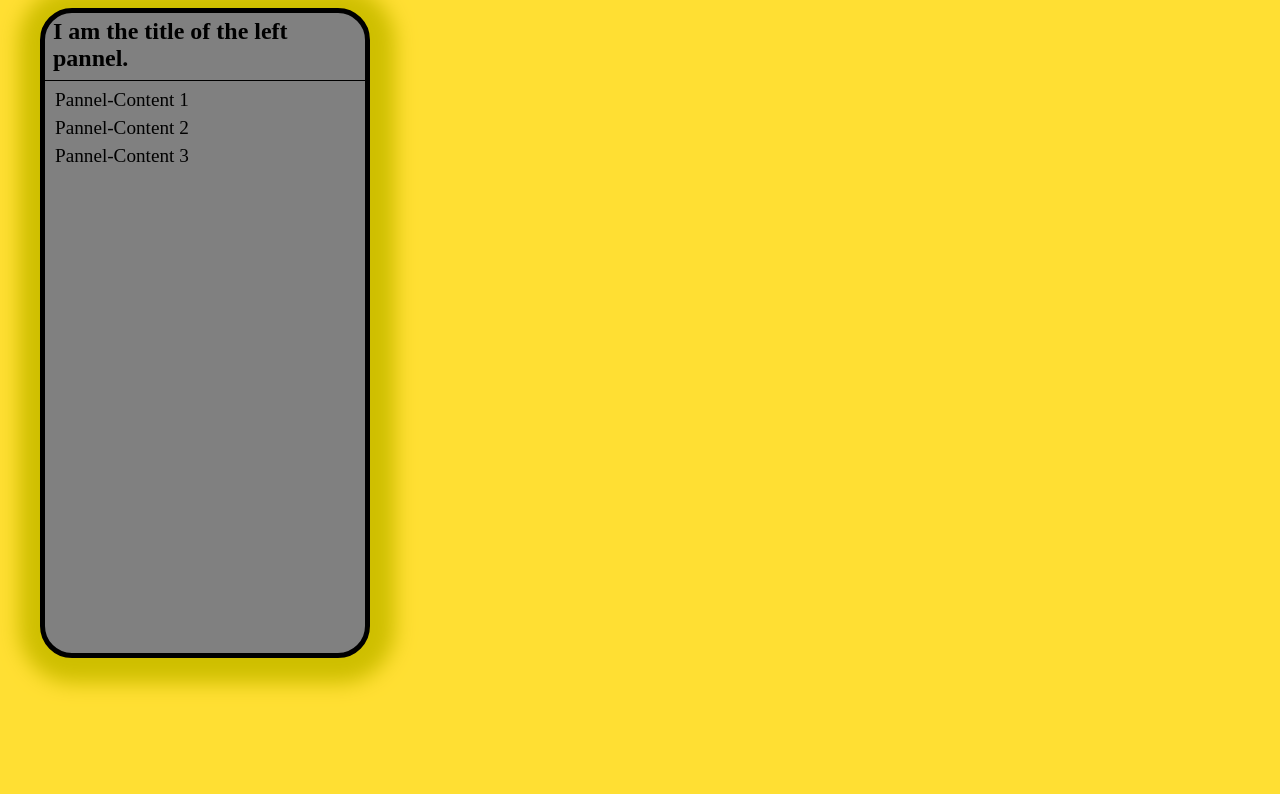
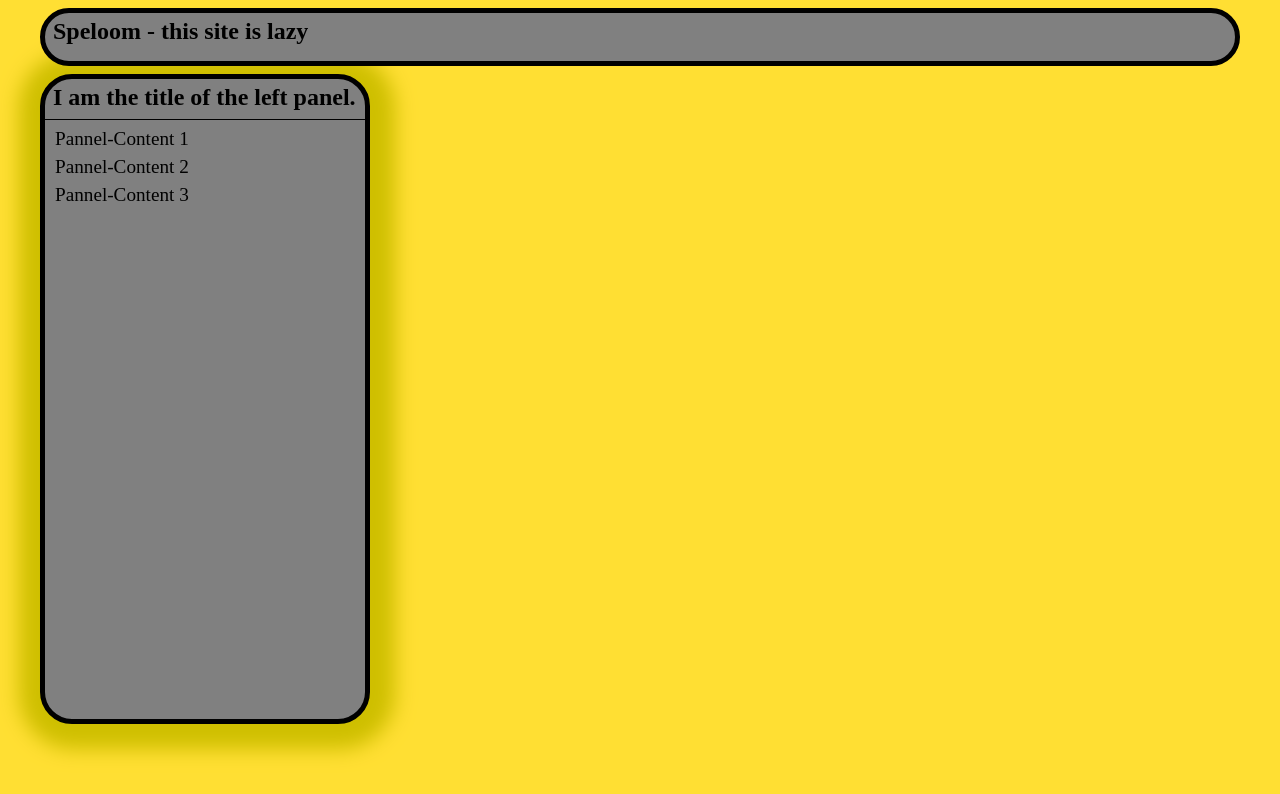
Before and after one commit to ycMia/Speloom, a plain HTML site: page index.html in a window 1280 px wide. Drawn offline with Linux system fonts and the light colour scheme.

Commit message:
Fri Nov 24 00:51:06 CST 2023

```diff
--- a/css/default.css
+++ b/css/default.css
@@ -10,29 +10,38 @@ body {
 	color: black;
 }
 
-.pannel {
+.panel {
     background:grey;
+    border: solid 5px;
+    border-color:black;
+    border-radius: 2em;
 }
 
-.pannel, .box-shadow{
+.box-shadow{
     box-shadow: 2px 2px 20px 23px #cfbf00;
 }
-.pannel .pannel-title-container{
+
+.panel .panel-title-container{
     margin: 0px 0px 0.5em 0px;
     padding: 5px 8px 0.5em 8px;
     border-bottom: solid 1px;
 }
 
-.pannel-title-container .pannel-title{
+.panel .panel-title-container-clear{
+    margin: 0px 0px 0.5em 0px;
+    padding: 5px 8px 0.5em 8px;
+}
+
+.panel-title{
     font-size:1.5em;
     font-weight:bold;
 }
 
-.pannel .pannel-content-container{
+.panel .panel-content-container{
     padding: 0px 0px 1em 10px;
 }
 
-.pannel-content-container .pannel-content{
+.panel-content-container .panel-content{
     font-size:1.2em;
     color-:#000000;
     padding-right:8px;
@@ -41,15 +50,22 @@ body {
     border-color:gray;
 }
 
-.pannel-content:hover{
+.panel-content:hover{
     border-color:black;
 }
 
-.left-pannel {
+.left-panel {
     width:20em;
     height:40em;
+    margin-top: 0.5em;
     margin-left: 2em;
-    border-radius: 2em;
-    border: solid 5px;
-    border-color: black;
+    z-index:1;
+    position:relative;
 }
+
+.top-panel {
+    margin-left: 2em;
+    margin-right: 2em;
+    z-index:5;
+    position:relative;
+}
--- a/index.html
+++ b/index.html
@@ -6,14 +6,17 @@
 		<title>Index</title>
 	</head>
 	<body>
-        <div class="pannel left-pannel box-shadow">
-            <div class="pannel-title-container">
-                <div class="pannel-title">I am the title of the left pannel.</div>
+        <div class="panel top-panel">
+            <div class="panel-title-container-clear"><div class="panel-title">Speloom - this site is lazy</div></div>
+        </div>
+        <div class="panel left-panel box-shadow">
+            <div class="panel-title-container">
+                <div class="panel-title">I am the title of the left panel.</div>
             </div>
-            <div class="pannel-content-container">
-                <div class="pannel-content">Pannel-Content 1</div>
-                <div class="pannel-content">Pannel-Content 2</div>
-                <div class="pannel-content">Pannel-Content 3</div>
+            <div class="panel-content-container">
+                <div class="panel-content">Pannel-Content 1</div>
+                <div class="panel-content">Pannel-Content 2</div>
+                <div class="panel-content">Pannel-Content 3</div>
             </div>
         </div>
 	</body>
```
